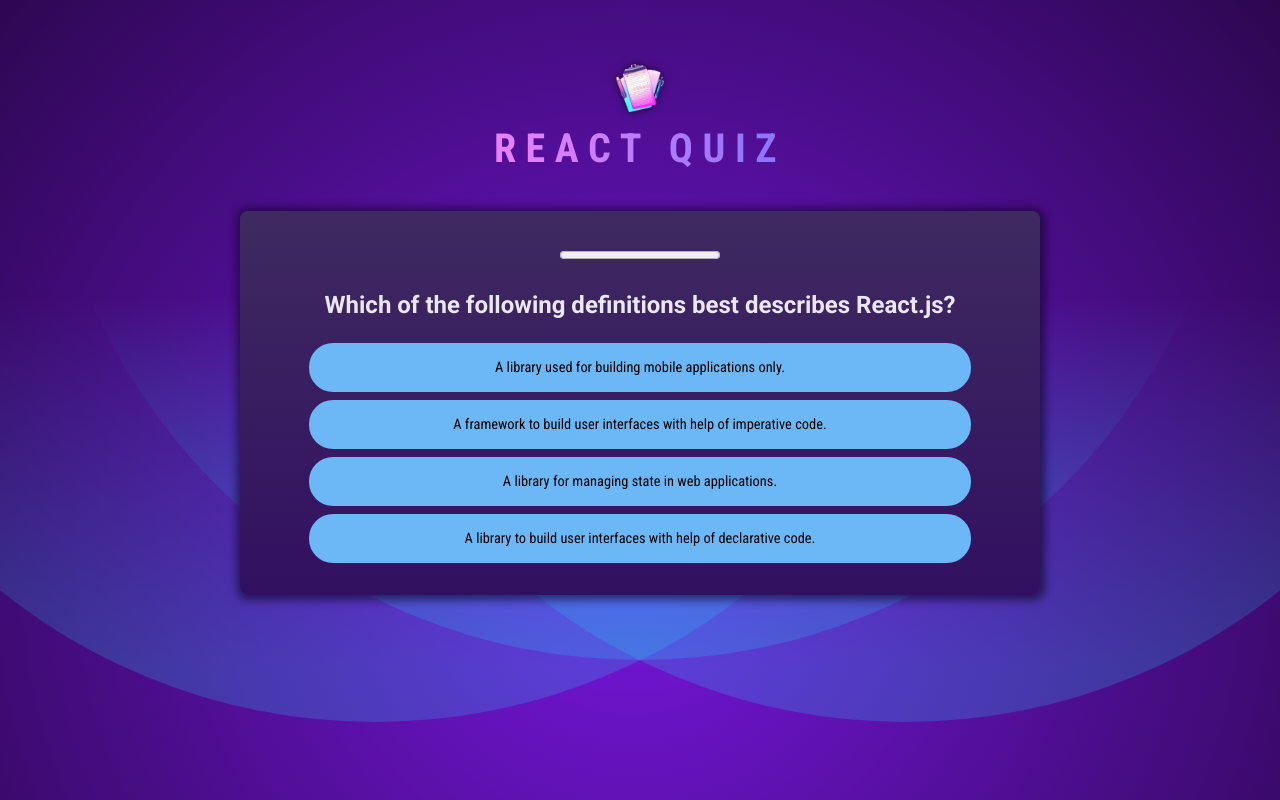
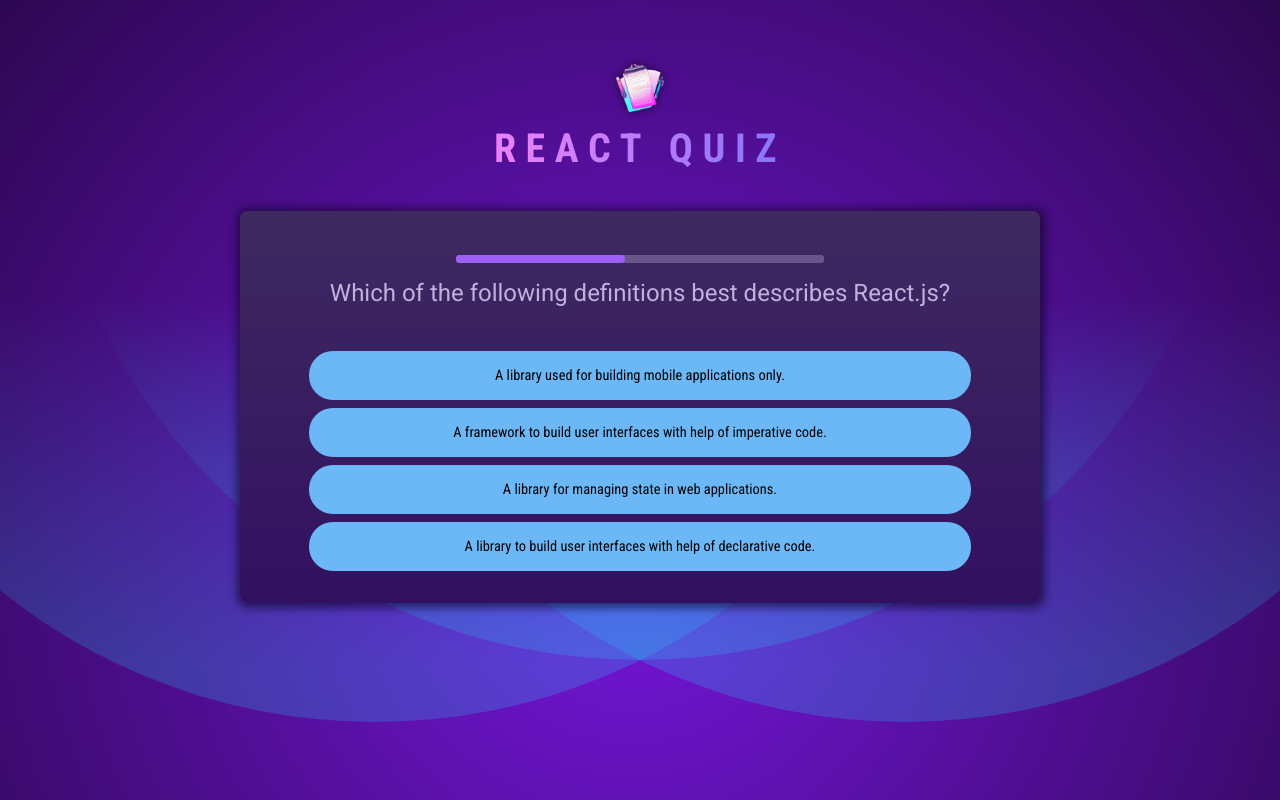
Before and after one commit to thegroosalugg/09-ReactQuiz, a React (Vite) app: page / in a window 1280 px wide. Built offline with nearby package versions, Linux system fonts and the light colour scheme.

Commit message:
added question component

```diff
--- /dev/null
+++ b/src/components/Question.jsx
@@ -0,0 +1,21 @@
+import Answers from "./Answers";
+import QuestionTImer from "./QuestionTImer";
+
+export default function Question({ question, onSelectAnswer, onSkipAnswer, answerState, selectedAnswer }) {
+  return (
+    <div id="question">
+      <QuestionTImer
+        // key can be added to any HTML element and will cause this component to mount & dismount whenever the state of the key changes
+        timeout={10000}
+        onTimeout={onSkipAnswer}
+      />
+      <h2>{question.text}</h2>
+      <Answers
+        answers={question.answers}
+        answerState={answerState}
+        selectedAnswer={selectedAnswer}
+        onSelect={onSelectAnswer}
+      />
+    </div>
+  );
+}
--- a/src/components/ProgressBar.jsx
+++ b/src/components/QuestionTImer.jsx
@@ -1,6 +1,6 @@
 import { useState, useEffect } from "react";
 
-export default function ProgressBar({ timeout, onTimeout }) {
+export default function QuestionTImer({ timeout, onTimeout }) {
   const [timeRemaining, setTimeRemaining] = useState(timeout)
 
   useEffect(() => {
--- a/src/components/Quiz.jsx
+++ b/src/components/Quiz.jsx
@@ -1,8 +1,7 @@
 import { useState, useCallback } from "react";
 import complete from "../assets/quiz-complete.png";
 import QUESTIONS from "../questions";
-import ProgressBar from "./ProgressBar";
-import Answers from "./Answers";
+import Question from "./Question";
 
 export default function Quiz() {
   const [userAnswers, setuserAnswers] = useState([]);
@@ -52,21 +51,14 @@
 
   return (
     <div id="quiz">
-      <div id="questions">
-        <ProgressBar
-          // key can be added to any HTLM element and will cause this component to mount & dismount whenever the state of the key changes
-          key={selectedIndex}
-          timeout={4000}
-          onTimeout={skipAnswer}
-        />
-        <h2>{QUESTIONS[selectedIndex].text}</h2>
-        <Answers
-          answers={QUESTIONS[selectedIndex].answers}
-          answerState={answerState}
-          selectedAnswer={userAnswers[userAnswers.length - 1]}
-          onSelect={handleSelectAnswer}
-        />
-      </div>
+      <Question
+        key={selectedIndex}
+        question={QUESTIONS[selectedIndex]}
+        answerState={answerState}
+        onSelectAnswer={handleSelectAnswer}
+        onSkipAnswer={skipAnswer}
+        selectedAnswer={userAnswers[userAnswers.length - 1]}
+      />
     </div>
   );
 }
```
Also changed, not shown: src/components/Questions.jsx (deleted).
